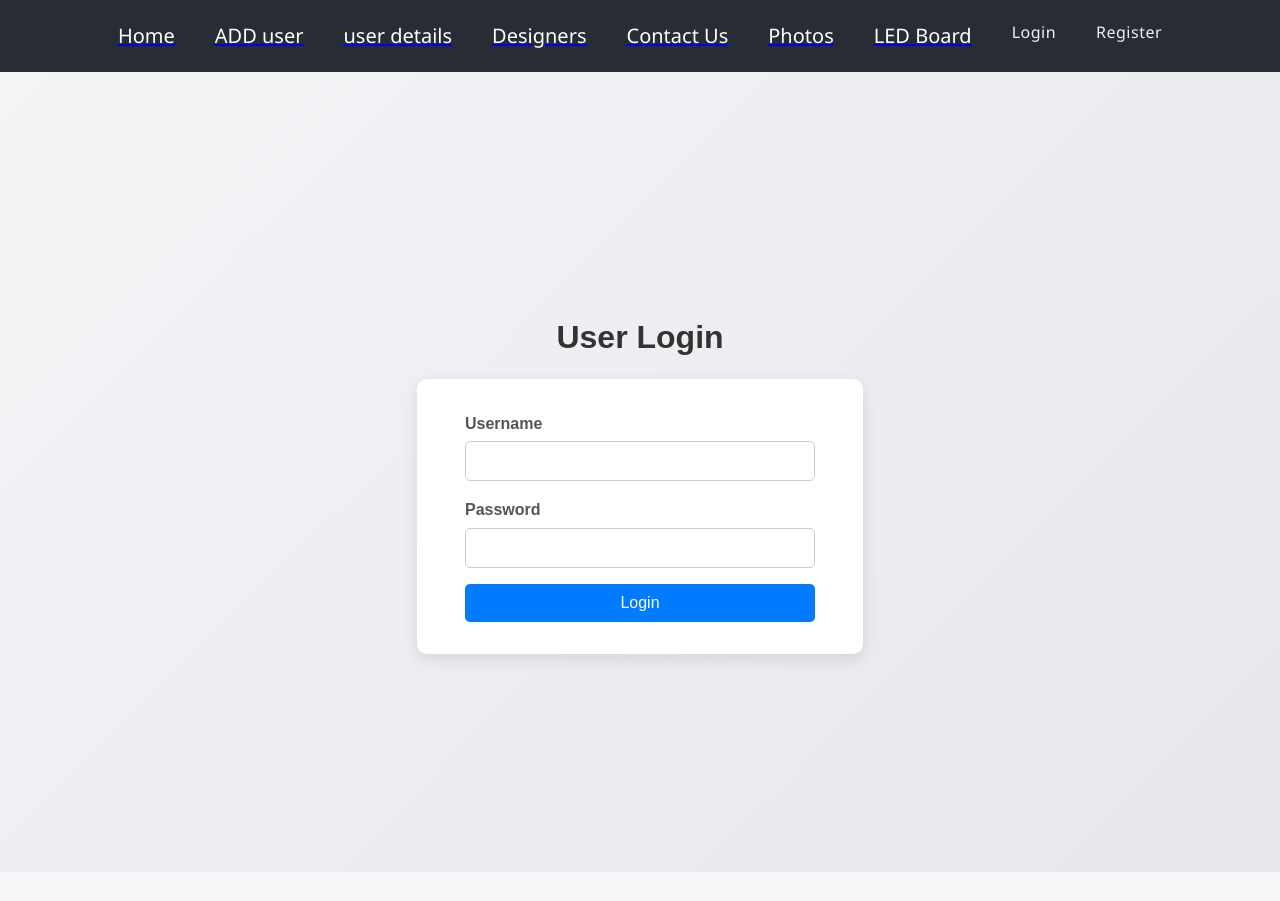
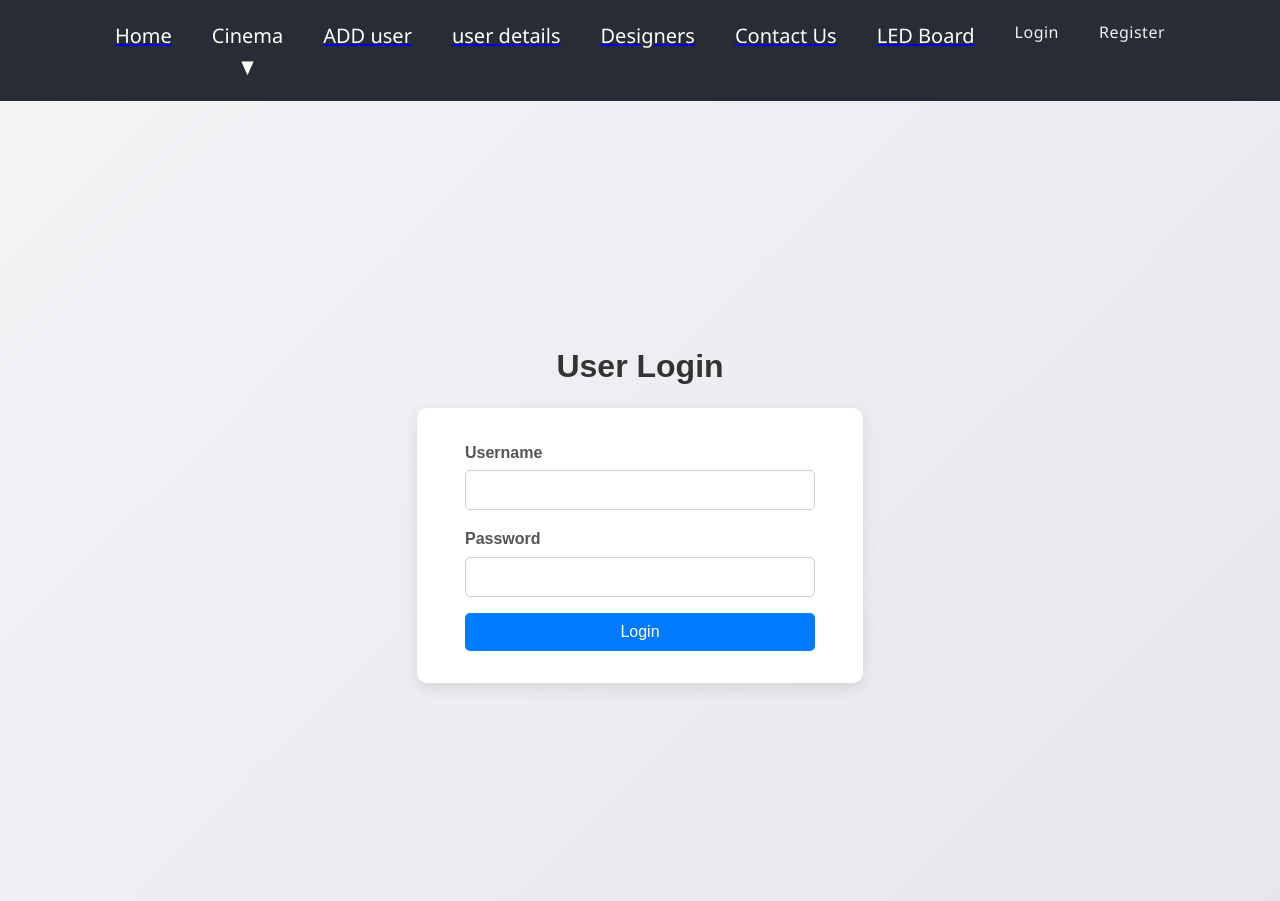
Before and after one commit to Harshavidath12/D-and-S-Creations, a React (Create React App) app in the folder frontend/: page /Login in a window 1280 px wide. Before the commit the page ends 872 px from the top, so only its background shows below. Built offline with nearby package versions, Linux system fonts and the light colour scheme.

Commit message:
Added Cinema to Nav
Added Chiraths Cinema dropdown to the nav file

```diff
--- a/frontend/src/Components/Nav/Nav.js
+++ b/frontend/src/Components/Nav/Nav.js
@@ -1,8 +1,32 @@
-import React from "react";
+import React, { useState, useEffect, useRef } from "react";
 import "./nav.css";
 import { Link } from "react-router-dom";
 
 function Nav() {
+  const [isCinemaDropdownOpen, setIsCinemaDropdownOpen] = useState(false);
+  const dropdownRef = useRef(null);
+
+  const toggleCinemaDropdown = () => {
+    setIsCinemaDropdownOpen(!isCinemaDropdownOpen);
+  };
+
+  // Close dropdown when clicking outside
+  useEffect(() => {
+    const handleClickOutside = (event) => {
+      if (dropdownRef.current && !dropdownRef.current.contains(event.target)) {
+        setIsCinemaDropdownOpen(false);
+      }
+    };
+
+    if (isCinemaDropdownOpen) {
+      document.addEventListener("mousedown", handleClickOutside);
+    }
+
+    return () => {
+      document.removeEventListener("mousedown", handleClickOutside);
+    };
+  }, [isCinemaDropdownOpen]);
+
   return (
     <div>
       <ul className="home-url">
@@ -11,6 +35,38 @@ function Nav() {
             <h1>Home</h1>
           </Link>
         </li>
+
+        {/* Cinema Dropdown */}
+        <li className="home-ll dropdown-container" ref={dropdownRef}>
+          <div className="dropdown-trigger" onClick={toggleCinemaDropdown}>
+            <h1>Cinema</h1>
+            <span className="dropdown-arrow">▼</span>
+          </div>
+          {isCinemaDropdownOpen && (
+            <ul className="dropdown-menu">
+              <li className="dropdown-item">
+                <Link
+                  to="/my-reservations"
+                  className="dropdown-link"
+                  onClick={() => setIsCinemaDropdownOpen(false)}
+                >
+                  My Reservations
+                </Link>
+              </li>
+              <li className="dropdown-item">
+                <Link
+                  to="/new-reservation"
+                  className="dropdown-link"
+                  onClick={() => setIsCinemaDropdownOpen(false)}
+                >
+                  New Reservation
+                </Link>
+              </li>
+            </ul>
+          )}
+        </li>
+
+        {/* Original Nav items */}
         <li className="home-ll">
           <Link to="/adduser" className="active home-a">
             <h1>ADD user</h1>
@@ -21,31 +77,21 @@ function Nav() {
             <h1>user details</h1>
           </Link>
         </li>
-
         <li className="home-ll">
           <Link to="/client-designers" className="active home-a">
             <h1>Designers</h1>
           </Link>
         </li>
-
         <li className="home-ll">
           <Link to="/complaints" className="active home-a">
             <h1>Contact Us</h1>
           </Link>
         </li>
-
-        <li className="home-ll">
-          <Link to="/imgpart" className="active home-a">
-            <h1>Photos</h1>
-          </Link>
-        </li>
-
         <li className="home-ll">
           <Link to="/ledboard" className="active home-a">
             <h1>LED Board</h1>
           </Link>
         </li>
-
         <li>
           <Link to="/Login" className="nav-link">
             Login
```
